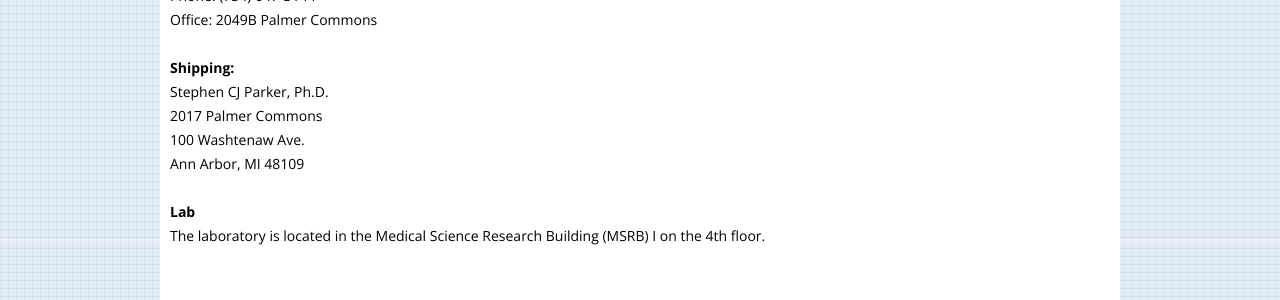
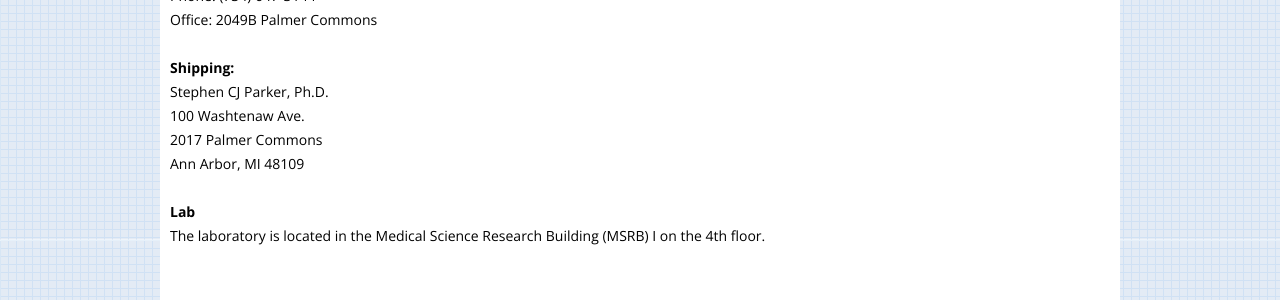
Before and after one commit to scjparker/scjparker.github.io, a Jekyll site: the page built from contact.html, in a window 1280 px wide. Shown: the part 438-738 px from the top of the page. Built offline with Jekyll 4.4.1, drawn with Linux system fonts in a browser that asks for light colours; nearby versions of some CDN libraries; part of the change alters nothing that is shown.

```diff
--- a/contact.html
+++ b/contact.html
@@ -12,8 +12,8 @@ Office: 2049B Palmer Commons<br>
 
 <b>Shipping:</b><br>
 Stephen CJ Parker, Ph.D.<br>
+100 Washtenaw Ave.<br>
 2017 Palmer Commons<br>
-100 Washtenaw Ave.<br>
 Ann Arbor, MI 48109<br>
 <br>
 
```
